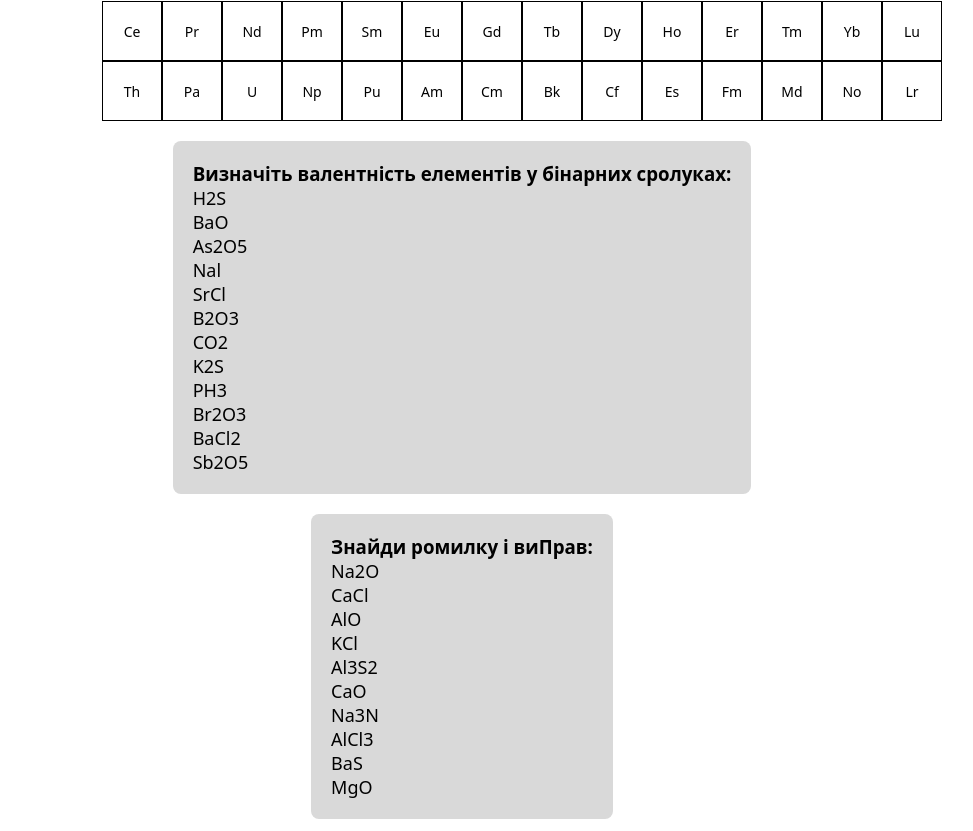
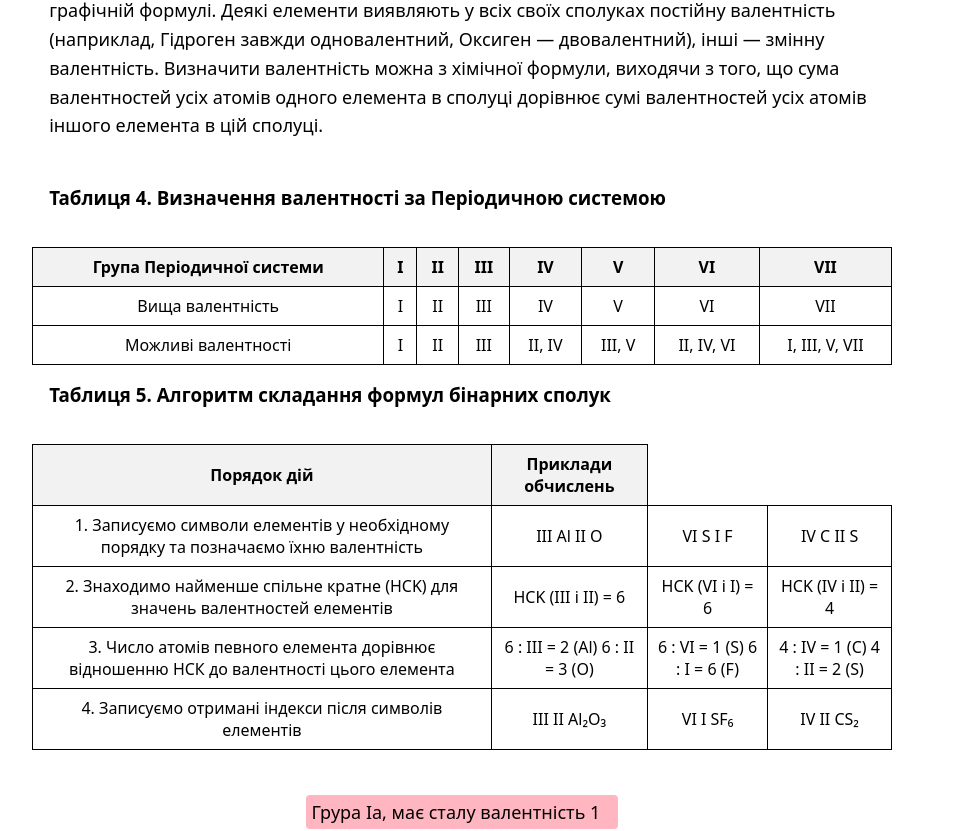
Before and after one commit to MishaDvali/Awesome-chemistry, a Next.js app: page /paragraphs/Valentnist/intro in a window 1280 px wide. Shown: the part 933-1764 px from the top of the page, without its empty margins (178-1151 px from the left). Built offline with nearby package versions, Linux system fonts and the light colour scheme.

Commit message:
Багато всього

```diff
--- a/src/app/paragraphs/Valentnist/intro/PeriodicTable.scss
+++ b/src/app/paragraphs/Valentnist/intro/PeriodicTable.scss
@@ -24,6 +24,42 @@ $green: #98fb98;
       &.group-1 { background-color: $red; }
       &.group-2 { background-color: $blue; }
       &.group-3 { background-color: $green; }
+    }
+  }
+
+  .theory {
+    margin-bottom: 20px;
+    text-align: left;
+
+    p {
+      padding: 2%;
+      margin-bottom: 10px;
+      line-height: 1.6;
+    }
+
+    h3 {
+      color: black;
+      margin-bottom: 10px;
+      padding: 2%;
+    }
+
+    table {
+      width: 100%;
+      border-collapse: collapse;
+      margin-top: 20px;
+      padding: 2%;
+
+      th, td {
+        border: 1px solid black;
+        padding: 8px;
+        text-align: center;
+        color: #000;
+      }
+
+      th {
+        background-color: #f2f2f2;
+        color: #000;
+      }
     }
   }
 
--- a/src/app/paragraphs/Valentnist/intro/PeriodicTable.tsx
+++ b/src/app/paragraphs/Valentnist/intro/PeriodicTable.tsx
@@ -40,6 +40,86 @@ const PeriodicTable = () => {
 
   return (
     <div className="periodic-table">
+    <div className="theory">
+      <h3>Теоретичний матеріал</h3>
+      <p>При утворенні молекул атоми з'єднуються не безладно, а в певній послідовності особливими хімічними зв'язками. Кожний атом може утворити не нескінченне, а тільки певне число таких зв'язків. У XIX столітті вчені встановили, що атоми різних елементів мають різну здатність приєднувати до себе інші атоми. Так, наприклад, було помічено, що атом Гідрогену може приєднати тільки один атом іншого хімічного елемента (HCl, HF, NaH), атом Оксигену — два атоми Гідрогену (H₂O), атом Нітрогену — три атоми Гідрогену (NH₃). Ця властивість атомів була названа валентністю.</p>
+      <p>Валентність — це число зв'язків, які певний атом може утворити з іншими атомами.</p>
+      <p>Щоб показати, як атоми сполучені в молекулі, використовують графічні (структурні) формули. Вони показують не тільки число атомів у молекулі, але й послідовність їх сполучення. Графічна формула молекули води H₂O записується так:</p>
+      <p>H — O — H</p>
+      <p>Валентність дорівнює числу зв'язків, які атом даного елемента утворює в молекулі. В графічних формулах зв'язки зображують лініями, тому валентність дорівнює числу ліній у графічній формулі. Деякі елементи виявляють у всіх своїх сполуках постійну валентність (наприклад, Гідроген завжди одновалентний, Оксиген — двовалентний), інші — змінну валентність. Визначити валентність можна з хімічної формули, виходячи з того, що сума валентностей усіх атомів одного елемента в сполуці дорівнює сумі валентностей усіх атомів іншого елемента в цій сполуці.</p>
+      <h3>Таблиця 4. Визначення валентності за Періодичною системою</h3>
+      <table>
+        <thead>
+          <tr>
+            <th>Група Періодичної системи</th>
+            <th>I</th>
+            <th>II</th>
+            <th>III</th>
+            <th>IV</th>
+            <th>V</th>
+            <th>VI</th>
+            <th>VII</th>
+          </tr>
+        </thead>
+        <tbody>
+          <tr>
+            <td>Вища валентність</td>
+            <td>I</td>
+            <td>II</td>
+            <td>III</td>
+            <td>IV</td>
+            <td>V</td>
+            <td>VI</td>
+            <td>VII</td>
+          </tr>
+          <tr>
+            <td>Можливі валентності</td>
+            <td>I</td>
+            <td>II</td>
+            <td>III</td>
+            <td>II, IV</td>
+            <td>III, V</td>
+            <td>II, IV, VI</td>
+            <td>I, III, V, VII</td>
+          </tr>
+        </tbody>
+      </table>
+      <h3>Таблиця 5. Алгоритм складання формул бінарних сполук</h3>
+      <table>
+        <thead>
+          <tr>
+            <th>Порядок дій</th>
+            <th>Приклади обчислень</th>
+          </tr>
+        </thead>
+        <tbody>
+          <tr>
+            <td>1. Записуємо символи елементів у необхідному порядку та позначаємо їхню валентність</td>
+            <td>III Al II O</td>
+            <td>VI S I F</td>
+            <td>IV C II S</td>
+          </tr>
+          <tr>
+            <td>2. Знаходимо найменше спільне кратне (НСK) для значень валентностей елементів</td>
+            <td>НСK (III і II) = 6</td>
+            <td>НСK (VI і I) = 6</td>
+            <td>НСK (IV і II) = 4</td>
+          </tr>
+          <tr>
+            <td>3. Число атомів певного елемента дорівнює відношенню НСК до валентності цього елемента</td>
+            <td>6 : III = 2 (Al) 6 : II = 3 (O)</td>
+            <td>6 : VI = 1 (S) 6 : I = 6 (F)</td>
+            <td>4 : IV = 1 (C) 4 : II = 2 (S)</td>
+          </tr>
+          <tr>
+            <td>4. Записуємо отримані індекси після символів елементів</td>
+            <td>III II Al₂O₃</td>
+            <td>VI I SF₆</td>
+            <td>IV II CS₂</td>
+          </tr>
+        </tbody>
+      </table>
+    </div>
       <div className="legend">
         <p className="group-1">Груpа Ia, має сталу валентність 1</p>
         <p className="group-2">Груpа IIa, має сталу валентність 2</p>
@@ -80,7 +160,7 @@ const PeriodicTable = () => {
         </div>
       )}
       <div className="task">
-        <h3>Визначіть валентність елементів у бінарних сpолуках:</h3>
+        <h3>Визначіть валентність елементів у бінарних сполуках:</h3>
         {compounds && compounds.map((compound, index) => (
           <p key={index} onClick={() => handleCompoundClick(compound)}>
             {compound.formula}
@@ -108,14 +188,14 @@ const PeriodicTable = () => {
           {answers[1] && <p className={answers[1] === 'Б' ? 'correct' : 'incorrect'}>{answers[1] === 'Б' ? 'Правильно' : 'Неправильно'}</p>}
         </div>
         <div className="question">
-          <p>2. В якій сpолуці валентність Хрому найвища?</p>
+          <p>2. В якій сполуці валентність Хрому найвища?</p>
           <p onClick={() => handleAnswer(2, 'А')} className={answers[2] === 'А' ? (answers[2] === 'B' ? 'correct' : 'incorrect') : ''}>А) Cr2O3</p>
           <p onClick={() => handleAnswer(2, 'Б')} className={answers[2] === 'Б' ? (answers[2] === 'B' ? 'correct' : 'incorrect') : ''}>Б) CrO</p>
           <p onClick={() => handleAnswer(2, 'B')} className={answers[2] === 'B' ? 'correct' : ''}>B) CrO3</p>
           {answers[2] && <p className={answers[2] === 'B' ? 'correct' : 'incorrect'}>{answers[2] === 'B' ? 'Правильно' : 'Неправильно'}</p>}
         </div>
         <div className="question">
-          <p>3. Вкажіть груpу, в якій усі метали можуть виявляти у сpолуках валентність III:</p>
+          <p>3. Вкажіть групу, в якій усі метали можуть виявляти у сполуках валентність III:</p>
           <p onClick={() => handleAnswer(3, 'A')} className={answers[3] === 'A' ? (answers[3] === 'Б' ? 'correct' : 'incorrect') : ''}>A) Mg, Fe, Zn</p>
           <p onClick={() => handleAnswer(3, 'Б')} className={answers[3] === 'Б' ? 'correct' : ''}>Б) Al, Fe, Cr</p>
           <p onClick={() => handleAnswer(3, 'B')} className={answers[3] === 'B' ? (answers[3] === 'Б' ? 'correct' : 'incorrect') : ''}>B) Cr, K, Al</p>
@@ -123,7 +203,7 @@ const PeriodicTable = () => {
           {answers[3] && <p className={answers[3] === 'Б' ? 'correct' : 'incorrect'}>{answers[3] === 'Б' ? 'Правильно' : 'Неправильно'}</p>}
         </div>
         <div className="question">
-          <p>4. Вкажіть груpу, яка містить лише одновалентні хімічні елементи:</p>
+          <p>4. Вкажіть групу, яка містить лише одновалентні хімічні елементи:</p>
           <p onClick={() => handleAnswer(4, 'A')} className={answers[4] === 'A' ? (answers[4] === 'B' ? 'correct' : 'incorrect') : ''}>A) Mg, Ca, K</p>
           <p onClick={() => handleAnswer(4, 'Б')} className={answers[4] === 'Б' ? (answers[4] === 'B' ? 'correct' : 'incorrect') : ''}>Б) O, H, Cl</p>
           <p onClick={() => handleAnswer(4, 'B')} className={answers[4] === 'B' ? 'correct' : ''}>B) H, Na, K</p>
```
